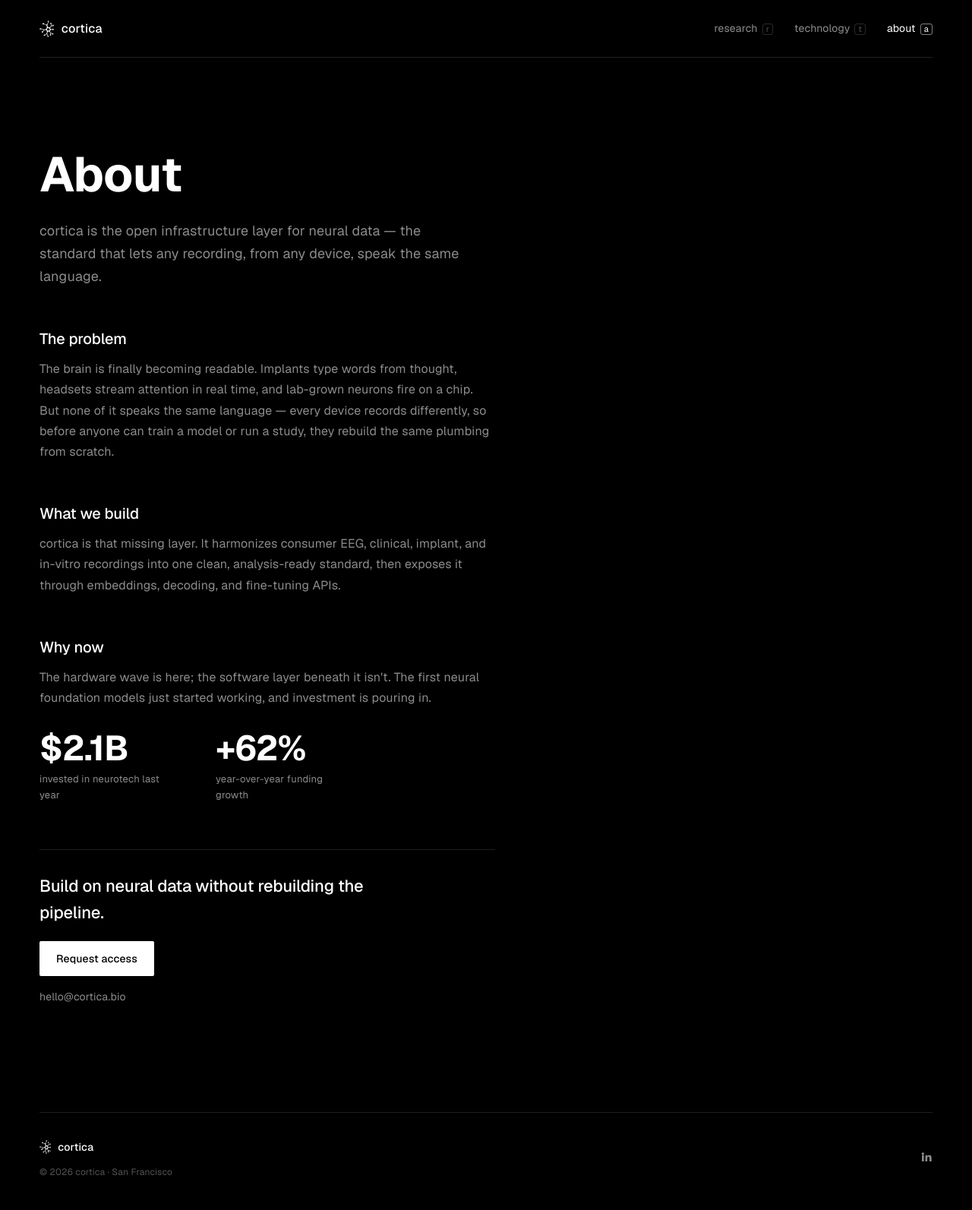
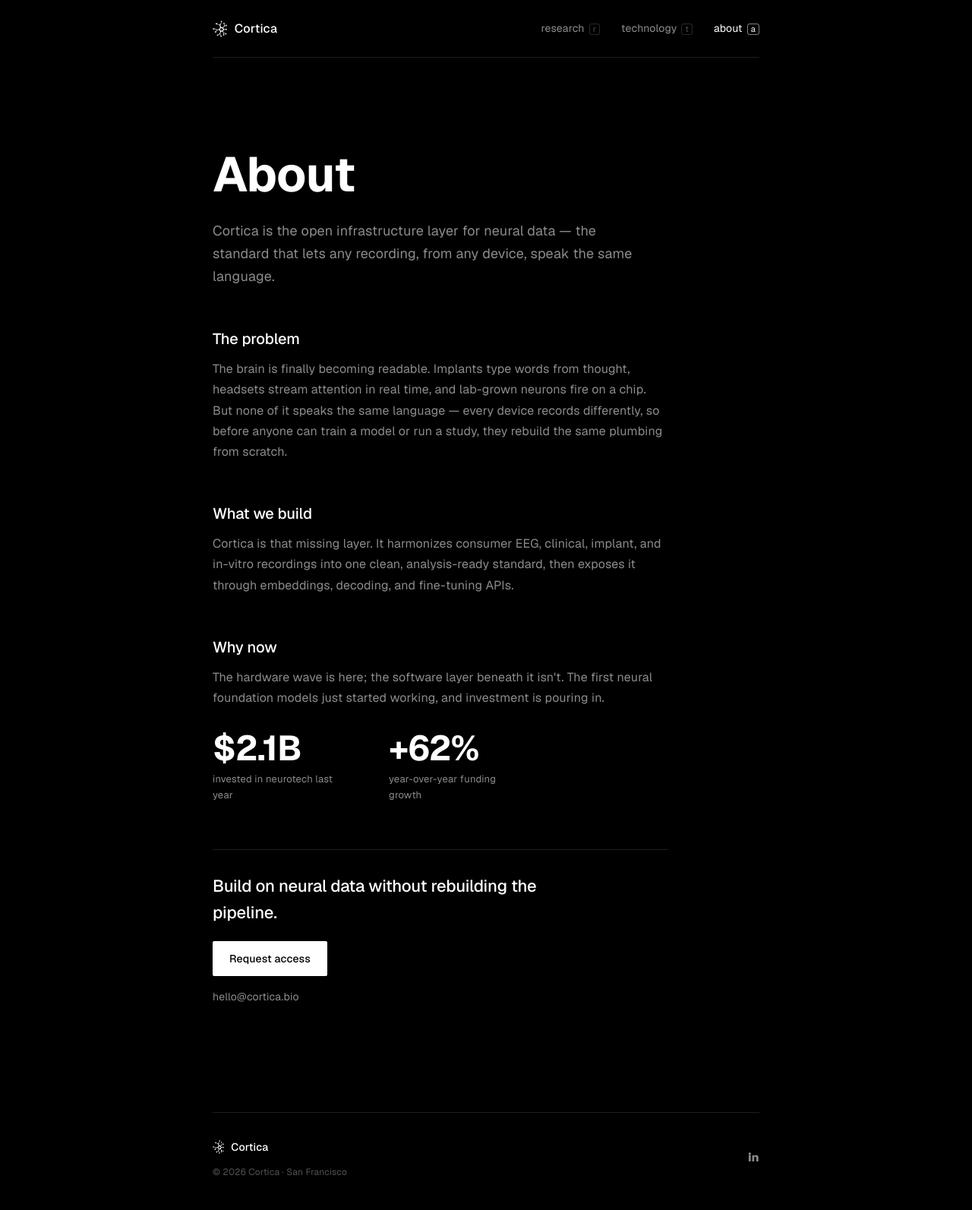
Before and after one commit to shlokabhattacharyya/cortica, a plain HTML site: page about/index.html in a window 1280 px wide. Shown: the whole page at 76% size. Drawn offline with nearby package versions, Linux system fonts and the light colour scheme.

Commit message:
centered

```diff
--- a/about/index.html
+++ b/about/index.html
@@ -3,11 +3,11 @@
 <head>
 <meta charset="utf-8"/>
 <meta name="viewport" content="width=device-width, initial-scale=1"/>
-<title>About — cortica</title>
-<meta name="description" content="cortica is the open, source-agnostic infrastructure layer for neural data."/>
+<title>About — Cortica</title>
+<meta name="description" content="Cortica is the open, source-agnostic infrastructure layer for neural data."/>
 <meta name="theme-color" content="#000000"/>
-<meta property="og:title" content="About — cortica"/>
-<meta property="og:description" content="cortica is the open, source-agnostic infrastructure layer for neural data."/>
+<meta property="og:title" content="About — Cortica"/>
+<meta property="og:description" content="Cortica is the open, source-agnostic infrastructure layer for neural data."/>
 <meta property="og:image" content="../assets/og-image.png"/>
 <meta property="og:type" content="website"/>
 <meta name="twitter:card" content="summary_large_image"/>
@@ -26,8 +26,8 @@
     letter-spacing:.2px;-webkit-font-smoothing:antialiased;overflow-x:hidden}
   a{color:inherit;text-decoration:none}
   :focus-visible{outline:2px solid var(--text);outline-offset:3px;border-radius:2px}
-  .wrap{max-width:1240px;margin:0 auto;padding:0 32px}
-  .col{max-width:720px}
+  .wrap{max-width:768px;margin:0 auto;padding:0 24px}
+  .col{max-width:720px;margin:0 auto}
   nav{display:flex;align-items:center;justify-content:space-between;height:76px;
     border-bottom:1px solid var(--line);position:sticky;top:0;background:var(--bg);z-index:10}
   .mark{display:inline-flex;align-items:center;gap:10px;font-size:16px;font-weight:500;letter-spacing:.3px}
@@ -96,7 +96,7 @@
 <body>
 <div class="wrap">
   <nav>
-    <a class="mark" href="../" aria-label="cortica home"><img src="../assets/logo-white.png" alt=""/> cortica</a>
+    <a class="mark" href="../" aria-label="Cortica home"><img src="../assets/logo-white.png" alt=""/> Cortica</a>
     <div class="navlinks">
       <a href="../research/">research<span class="tag">r</span></a>
       <a href="../technology/">technology<span class="tag">t</span></a>
@@ -107,7 +107,7 @@
   <main>
     <div class="col">
       <h1 class="reveal">About</h1>
-      <p class="lead reveal">cortica is the open infrastructure layer for neural data — the standard that
+      <p class="lead reveal">Cortica is the open infrastructure layer for neural data — the standard that
         lets any recording, from any device, speak the same language.</p>
 
       <div class="block reveal">
@@ -119,7 +119,7 @@
       </div>
       <div class="block reveal">
         <h2>What we build</h2>
-        <p>cortica is that missing layer. It harmonizes consumer EEG, clinical, implant, and in-vitro
+        <p>Cortica is that missing layer. It harmonizes consumer EEG, clinical, implant, and in-vitro
           recordings into one clean, analysis-ready standard, then exposes it through embeddings,
           decoding, and fine-tuning APIs.</p>
       </div>
@@ -143,11 +143,11 @@
 
   <footer>
     <div>
-      <span class="fmark"><img src="../assets/logo-white.png" alt=""/> cortica</span>
-      <div class="cprt">&copy; 2026 cortica &middot; San Francisco</div>
+      <span class="fmark"><img src="../assets/logo-white.png" alt=""/> Cortica</span>
+      <div class="cprt">&copy; 2026 Cortica &middot; San Francisco</div>
     </div>
     <div class="social">
-      <a href="#" aria-label="cortica on LinkedIn"><svg viewBox="0 0 24 24" width="16" height="16" fill="currentColor" aria-hidden="true"><path d="M4.98 3.5A2.5 2.5 0 1 1 5 8.5 2.5 2.5 0 0 1 4.98 3.5zM3 9h4v12H3zM10 9h3.8v1.7h.05c.53-1 1.83-2.05 3.77-2.05C21.4 8.65 22 11 22 14.1V21h-4v-6.1c0-1.45-.03-3.3-2-3.3-2 0-2.3 1.56-2.3 3.2V21h-4z"/></svg></a>
+      <a href="#" aria-label="Cortica on LinkedIn"><svg viewBox="0 0 24 24" width="16" height="16" fill="currentColor" aria-hidden="true"><path d="M4.98 3.5A2.5 2.5 0 1 1 5 8.5 2.5 2.5 0 0 1 4.98 3.5zM3 9h4v12H3zM10 9h3.8v1.7h.05c.53-1 1.83-2.05 3.77-2.05C21.4 8.65 22 11 22 14.1V21h-4v-6.1c0-1.45-.03-3.3-2-3.3-2 0-2.3 1.56-2.3 3.2V21h-4z"/></svg></a>
     </div>
   </footer>
 </div>
```
Also changed, not shown: research/index.html (+11 -11 lines), technology/index.html (+10 -10 lines).
